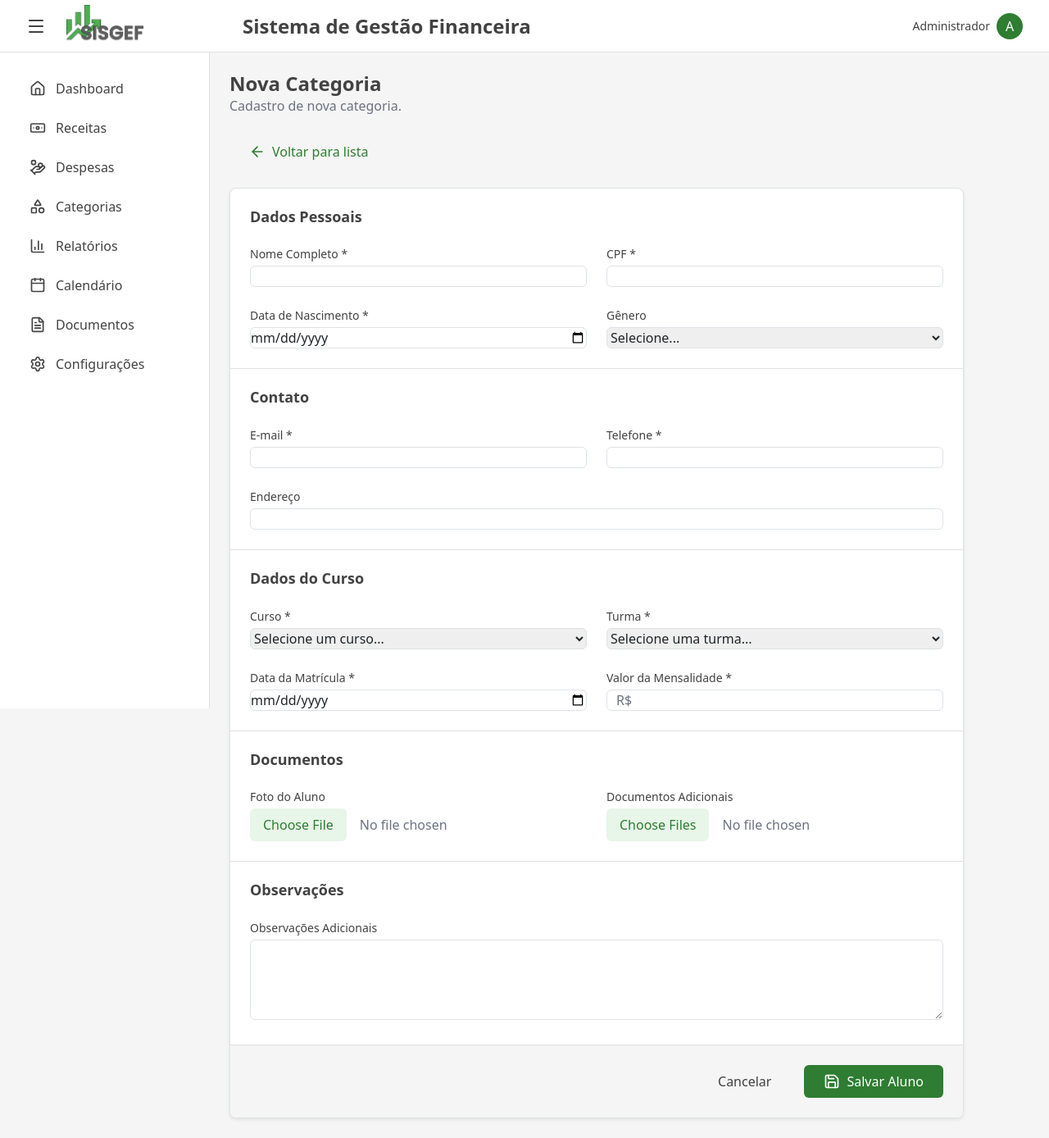
After one commit to raphaeldecm/sisgef, a Django app: page /transactions/category/create/ in a window 1280 px wide. The commit adds this page. Shown: the whole page at 82% size. Run offline with Django 5.2, Linux system fonts and the light colour scheme; parts of the project's set-up code (start-up, migrations or seed data) failed here and were passed over; some libraries are stand-ins or nearby versions.

Commit message:
Adicionar funcionalidade para criação de categorias, incluindo nova view e template, além de atualizar a lista de categorias

```diff
--- a/sisgef/static/css/output.css
+++ b/sisgef/static/css/output.css
@@ -628,6 +628,10 @@ video {
   left: 0.75rem;
 }
 
+.right-0 {
+  right: 0px;
+}
+
 .right-3 {
   right: 0.75rem;
 }
@@ -640,52 +644,16 @@ video {
   top: 50%;
 }
 
+.top-12 {
+  top: 3rem;
+}
+
 .top-16 {
   top: 4rem;
 }
 
-.top-20 {
-  top: 5rem;
-}
-
-.top-5 {
-  top: 1.25rem;
-}
-
-.right-0 {
-  right: 0px;
-}
-
-.left-1\/2 {
-  left: 50%;
-}
-
-.top-1 {
-  top: 0.25rem;
-}
-
-.right-1\/2 {
-  right: 50%;
-}
-
-.top-\[17\] {
-  top: 17;
-}
-
-.left-3\/4 {
-  left: 75%;
-}
-
-.top-6 {
-  top: 1.5rem;
-}
-
-.top-7 {
-  top: 1.75rem;
-}
-
-.top-12 {
-  top: 3rem;
+.z-10 {
+  z-index: 10;
 }
 
 .z-40 {
@@ -879,6 +835,10 @@ video {
   min-width: 500px;
 }
 
+.max-w-4xl {
+  max-width: 56rem;
+}
+
 .max-w-\[560px\] {
   max-width: 560px;
 }
@@ -893,16 +853,6 @@ video {
 
 .-translate-y-1\/2 {
   --tw-translate-y: -50%;
-  transform: translate(var(--tw-translate-x), var(--tw-translate-y)) rotate(var(--tw-rotate)) skewX(var(--tw-skew-x)) skewY(var(--tw-skew-y)) scaleX(var(--tw-scale-x)) scaleY(var(--tw-scale-y));
-}
-
-.-translate-x-1\/2 {
-  --tw-translate-x: -50%;
-  transform: translate(var(--tw-translate-x), var(--tw-translate-y)) rotate(var(--tw-rotate)) skewX(var(--tw-skew-x)) skewY(var(--tw-skew-y)) scaleX(var(--tw-scale-x)) scaleY(var(--tw-scale-y));
-}
-
-.-translate-x-3\/4 {
-  --tw-translate-x: -75%;
   transform: translate(var(--tw-translate-x), var(--tw-translate-y)) rotate(var(--tw-rotate)) skewX(var(--tw-skew-x)) skewY(var(--tw-skew-y)) scaleX(var(--tw-scale-x)) scaleY(var(--tw-scale-y));
 }
 
@@ -942,6 +892,10 @@ video {
           appearance: none;
 }
 
+.grid-cols-1 {
+  grid-template-columns: repeat(1, minmax(0, 1fr));
+}
+
 .flex-row {
   flex-direction: row;
 }
@@ -1549,6 +1541,10 @@ video {
 }
 
 @media (min-width: 768px) {
+  .md\:col-span-2 {
+    grid-column: span 2 / span 2;
+  }
+
   .md\:block {
     display: block;
   }
--- /dev/null
+++ b/sisgef/transactions/templates/category/category_form.html
@@ -0,0 +1,306 @@
+{% extends "base.html" %}
+
+
+
+
+{% block content %}
+
+<div class="mb-6 flex justify-between items-center">
+    <a href="{% url 'transactions:category_list' %}" class="flex items-center gap-2 text-[#2E7D32] hover:bg-[#E8F5E9] px-4 py-2 rounded-md transition-colors">
+        <i data-lucide="arrow-left" class="h-5 w-5"></i>
+        <span>Voltar para lista</span>
+    </a>
+</div>
+
+<form method="POST" enctype="multipart/form-data" class="max-w-4xl">
+    {% csrf_token %}
+
+    <div class="bg-white rounded-lg shadow-sm border border-[#E0E0E0] overflow-hidden">
+        <!-- Dados Pessoais -->
+        <div class="p-6 border-b border-[#E0E0E0]">
+            <h2 class="text-lg font-semibold text-[#424242] mb-4">Dados Pessoais</h2>
+            <div class="grid grid-cols-1 md:grid-cols-2 gap-4">
+                <div>
+                    <label class="block text-sm font-medium text-[#424242] mb-1" for="nome">
+                        Nome Completo *
+                    </label>
+                    <input
+                        type="text"
+                        id="nome"
+                        name="nome"
+                        required
+                        class="w-full rounded-md border border-[#E0E0E0] focus:border-[#2E7D32] focus:ring focus:ring-[#E8F5E9] transition-colors"
+                    >
+                </div>
+                <div>
+                    <label class="block text-sm font-medium text-[#424242] mb-1" for="cpf">
+                        CPF *
+                    </label>
+                    <input
+                        type="text"
+                        id="cpf"
+                        name="cpf"
+                        required
+                        class="w-full rounded-md border border-[#E0E0E0] focus:border-[#2E7D32] focus:ring focus:ring-[#E8F5E9] transition-colors"
+                    >
+                </div>
+                <div>
+                    <label class="block text-sm font-medium text-[#424242] mb-1" for="data_nascimento">
+                        Data de Nascimento *
+                    </label>
+                    <input
+                        type="date"
+                        id="data_nascimento"
+                        name="data_nascimento"
+                        required
+                        class="w-full rounded-md border border-[#E0E0E0] focus:border-[#2E7D32] focus:ring focus:ring-[#E8F5E9] transition-colors"
+                    >
+                </div>
+                <div>
+                    <label class="block text-sm font-medium text-[#424242] mb-1" for="genero">
+                        Gênero
+                    </label>
+                    <select
+                        id="genero"
+                        name="genero"
+                        class="w-full rounded-md border border-[#E0E0E0] focus:border-[#2E7D32] focus:ring focus:ring-[#E8F5E9] transition-colors"
+                    >
+                        <option value="">Selecione...</option>
+                        <option value="M">Masculino</option>
+                        <option value="F">Feminino</option>
+                        <option value="O">Outro</option>
+                        <option value="N">Prefiro não informar</option>
+                    </select>
+                </div>
+            </div>
+        </div>
+
+        <!-- Contato -->
+        <div class="p-6 border-b border-[#E0E0E0]">
+            <h2 class="text-lg font-semibold text-[#424242] mb-4">Contato</h2>
+            <div class="grid grid-cols-1 md:grid-cols-2 gap-4">
+                <div>
+                    <label class="block text-sm font-medium text-[#424242] mb-1" for="email">
+                        E-mail *
+                    </label>
+                    <input
+                        type="email"
+                        id="email"
+                        name="email"
+                        required
+                        class="w-full rounded-md border border-[#E0E0E0] focus:border-[#2E7D32] focus:ring focus:ring-[#E8F5E9] transition-colors"
+                    >
+                </div>
+                <div>
+                    <label class="block text-sm font-medium text-[#424242] mb-1" for="telefone">
+                        Telefone *
+                    </label>
+                    <input
+                        type="tel"
+                        id="telefone"
+                        name="telefone"
+                        required
+                        class="w-full rounded-md border border-[#E0E0E0] focus:border-[#2E7D32] focus:ring focus:ring-[#E8F5E9] transition-colors"
+                    >
+                </div>
+                <div class="md:col-span-2">
+                    <label class="block text-sm font-medium text-[#424242] mb-1" for="endereco">
+                        Endereço
+                    </label>
+                    <input
+                        type="text"
+                        id="endereco"
+                        name="endereco"
+                        class="w-full rounded-md border border-[#E0E0E0] focus:border-[#2E7D32] focus:ring focus:ring-[#E8F5E9] transition-colors"
+                    >
+                </div>
+            </div>
+        </div>
+
+        <!-- Dados do Curso -->
+        <div class="p-6 border-b border-[#E0E0E0]">
+            <h2 class="text-lg font-semibold text-[#424242] mb-4">Dados do Curso</h2>
+            <div class="grid grid-cols-1 md:grid-cols-2 gap-4">
+                <div>
+                    <label class="block text-sm font-medium text-[#424242] mb-1" for="curso">
+                        Curso *
+                    </label>
+                    <select
+                        id="curso"
+                        name="curso"
+                        required
+                        class="w-full rounded-md border border-[#E0E0E0] focus:border-[#2E7D32] focus:ring focus:ring-[#E8F5E9] transition-colors"
+                    >
+                        <option value="">Selecione um curso...</option>
+                        {% for curso in cursos %}
+                        <option value="{{ curso.id }}">{{ curso.nome }}</option>
+                        {% endfor %}
+                    </select>
+                </div>
+                <div>
+                    <label class="block text-sm font-medium text-[#424242] mb-1" for="turma">
+                        Turma *
+                    </label>
+                    <select
+                        id="turma"
+                        name="turma"
+                        required
+                        class="w-full rounded-md border border-[#E0E0E0] focus:border-[#2E7D32] focus:ring focus:ring-[#E8F5E9] transition-colors"
+                    >
+                        <option value="">Selecione uma turma...</option>
+                        {% for turma in turmas %}
+                        <option value="{{ turma.id }}">{{ turma.nome }}</option>
+                        {% endfor %}
+                    </select>
+                </div>
+                <div>
+                    <label class="block text-sm font-medium text-[#424242] mb-1" for="data_matricula">
+                        Data da Matrícula *
+                    </label>
+                    <input
+                        type="date"
+                        id="data_matricula"
+                        name="data_matricula"
+                        required
+                        class="w-full rounded-md border border-[#E0E0E0] focus:border-[#2E7D32] focus:ring focus:ring-[#E8F5E9] transition-colors"
+                    >
+                </div>
+                <div>
+                    <label class="block text-sm font-medium text-[#424242] mb-1" for="valor_mensalidade">
+                        Valor da Mensalidade *
+                    </label>
+                    <div class="relative">
+                        <span class="absolute left-3 top-1/2 -translate-y-1/2 text-gray-500">R$</span>
+                        <input
+                            type="number"
+                            id="valor_mensalidade"
+                            name="valor_mensalidade"
+                            step="0.01"
+                            required
+                            class="w-full pl-10 rounded-md border border-[#E0E0E0] focus:border-[#2E7D32] focus:ring focus:ring-[#E8F5E9] transition-colors"
+                        >
+                    </div>
+                </div>
+            </div>
+        </div>
+
+        <!-- Documentos -->
+        <div class="p-6 border-b border-[#E0E0E0]">
+            <h2 class="text-lg font-semibold text-[#424242] mb-4">Documentos</h2>
+            <div class="grid grid-cols-1 md:grid-cols-2 gap-4">
+                <div>
+                    <label class="block text-sm font-medium text-[#424242] mb-1" for="foto">
+                        Foto do Aluno
+                    </label>
+                    <input
+                        type="file"
+                        id="foto"
+                        name="foto"
+                        accept="image/*"
+                        class="w-full text-gray-500 file:mr-4 file:py-2 file:px-4 file:rounded-md file:border-0 file:bg-[#E8F5E9] file:text-[#2E7D32] hover:file:bg-[#C8E6C9] file:transition-colors"
+                    >
+                </div>
+                <div>
+                    <label class="block text-sm font-medium text-[#424242] mb-1" for="documentos">
+                        Documentos Adicionais
+                    </label>
+                    <input
+                        type="file"
+                        id="documentos"
+                        name="documentos"
+                        multiple
+                        class="w-full text-gray-500 file:mr-4 file:py-2 file:px-4 file:rounded-md file:border-0 file:bg-[#E8F5E9] file:text-[#2E7D32] hover:file:bg-[#C8E6C9] file:transition-colors"
+                    >
+                </div>
+            </div>
+        </div>
+
+        <!-- Observações -->
+        <div class="p-6 border-b border-[#E0E0E0]">
+            <h2 class="text-lg font-semibold text-[#424242] mb-4">Observações</h2>
+            <div>
+                <label class="block text-sm font-medium text-[#424242] mb-1" for="observacoes">
+                    Observações Adicionais
+                </label>
+                <textarea
+                    id="observacoes"
+                    name="observacoes"
+                    rows="4"
+                    class="w-full rounded-md border border-[#E0E0E0] focus:border-[#2E7D32] focus:ring focus:ring-[#E8F5E9] transition-colors"
+                ></textarea>
+            </div>
+        </div>
+
+        <!-- Botões -->
+        <div class="p-6 bg-[#F5F5F5] flex items-center justify-end gap-3">
+            <button
+                type="button"
+                onclick="history.back()"
+                class="px-4 py-2 text-[#424242] hover:bg-white rounded-md transition-colors"
+            >
+                Cancelar
+            </button>
+            <button
+                type="submit"
+                class="px-4 py-2 bg-[#2E7D32] text-white rounded-md hover:bg-[#1B5E20] transition-colors flex items-center gap-2"
+            >
+                <i data-lucide="save" class="h-5 w-5"></i>
+                Salvar Aluno
+            </button>
+        </div>
+    </div>
+</form>
+
+<script>
+    // Inicializa os ícones do Lucide
+    lucide.createIcons();
+
+    // Máscara para CPF
+    const cpfInput = document.getElementById('cpf');
+    cpfInput.addEventListener('input', function(e) {
+        let value = e.target.value.replace(/\D/g, '');
+        if (value.length <= 11) {
+            value = value.replace(/(\d{3})(\d{3})(\d{3})(\d{2})/, '$1.$2.$3-$4');
+            e.target.value = value;
+        }
+    });
+
+    // Máscara para telefone
+    const telefoneInput = document.getElementById('telefone');
+    telefoneInput.addEventListener('input', function(e) {
+        let value = e.target.value.replace(/\D/g, '');
+        if (value.length <= 11) {
+            if (value.length === 11) {
+                value = value.replace(/(\d{2})(\d{5})(\d{4})/, '($1) $2-$3');
+            } else {
+                value = value.replace(/(\d{2})(\d{4})(\d{4})/, '($1) $2-$3');
+            }
+            e.target.value = value;
+        }
+    });
+
+    // Formatação do valor da mensalidade
+    const valorMensalidadeInput = document.getElementById('valor_mensalidade');
+    valorMensalidadeInput.addEventListener('input', function(e) {
+        let value = e.target.value;
+        if (value.includes(',')) {
+            value = value.replace(',', '.');
+        }
+        e.target.value = value;
+    });
+
+    // Atualização dinâmica das turmas baseado no curso selecionado
+    const cursoSelect = document.getElementById('curso');
+    const turmaSelect = document.getElementById('turma');
+
+    cursoSelect.addEventListener('change', function() {
+        const cursoId = this.value;
+        if (cursoId) {
+            // Aqui você faria uma chamada AJAX para buscar as turmas do curso
+            // Por enquanto vamos apenas limpar o select de turmas
+            turmaSelect.innerHTML = '<option value="">Selecione uma turma...</option>';
+        }
+    });
+</script>
+
+{% endblock content %}
--- a/sisgef/transactions/templates/category/category_list.html
+++ b/sisgef/transactions/templates/category/category_list.html
@@ -8,10 +8,10 @@
 {% block content %}
 
 <div class="flex flex-row items-center justify-end mb-6">
-  <button class="flex items-center justify-end gap-2 bg-[#2E7D32] text-white px-4 py-2 rounded-md hover:bg-[#1B5E20] transition-colors">
+  <a href="{% url 'transactions:category_create' %}" class="flex items-center justify-end gap-2 bg-[#2E7D32] text-white px-4 py-2 rounded-md hover:bg-[#1B5E20] transition-colors">
     <i data-lucide="plus" class="h-5 w-5"></i>
     <span>Nova Categoria</span>
-  </button>
+  </a>
 </div>
 <!-- Filtros e Busca -->
 <div class="bg-white p-4 rounded-lg shadow-sm border border-[#E0E0E0] mb-6">
--- a/sisgef/transactions/urls.py
+++ b/sisgef/transactions/urls.py
@@ -13,4 +13,9 @@ urlpatterns = [
     view=views.CategoryDeleteView.as_view(),
     name="category_delete",
 ),
+    path(
+    "category/create/",
+    view=views.CategoryCreateView.as_view(),
+    name="category_create",
+),
 ]
--- a/sisgef/transactions/views.py
+++ b/sisgef/transactions/views.py
@@ -42,3 +42,16 @@ class CategoryDeleteView(
         "Não é possível excluir uma categoria que está sendo "
         "utilizada em uma transação."
     )
+
+class CategoryCreateView(
+    TitleViewMixin,
+    SuccessMessageMixin,
+    generic.CreateView,
+):
+    model = models.Category
+    fields = ["name", "description", "category_type"]
+    template_name = "category/category_form.html"
+    title = "Nova Categoria"
+    subtitle = "Cadastro de nova categoria."
+    success_url = reverse_lazy("transactions:category_list")
+    success_message = "Categoria cadastrada com sucesso."
```
Also changed, not shown: other parts of sisgef/static/css/output.css (+48 -22 lines), sisgef/transactions/forms.py (added).
